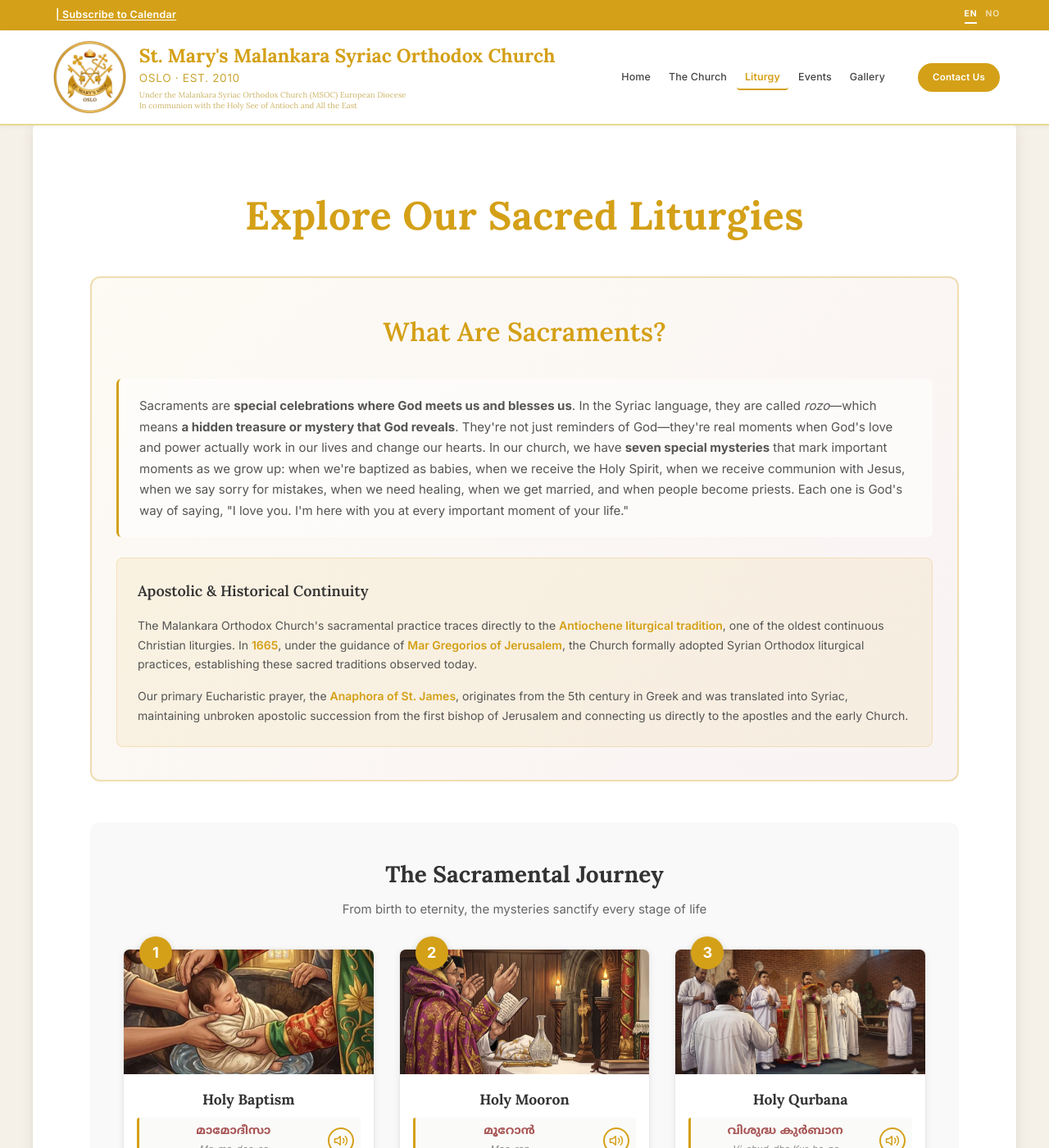
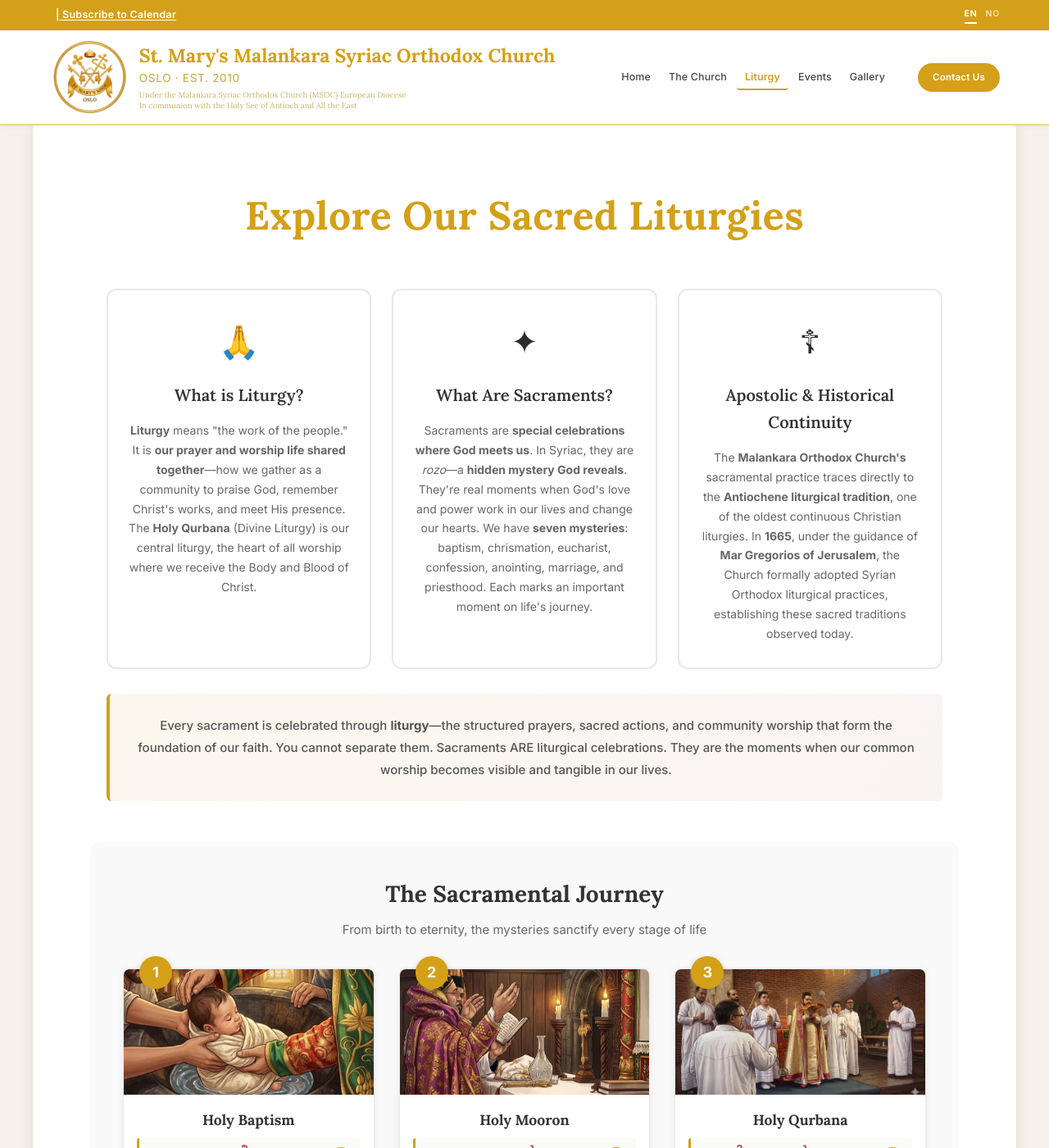
Before and after one commit to stmaryschurchnorway/stmaryschurchnorway.github.io, a Jekyll site: the page built from liturgy.md, in a window 1280 px wide and 1400 px high. Shown: the whole window at 82% size. Built offline with Jekyll 4.4.1, drawn with Linux system fonts in a browser that asks for light colours.

Commit message:
feat: reorganize liturgy foundation cards with connection statement and enhance Qurbana intro
- Restructure liturgy landing page with 3 foundation cards (What is Liturgy?, What Are Sacraments?, Apostolic & Historical Continuity) in top row
- Add full-width connection card below explaining how sacraments are celebrated through liturgy
- Move Anaphora of St. James apostolic succession text from Continuity card to Qurbana intro for better context
- Simplify Apostolic & Historical Continuity card to focus on 1665 adoption
- Update CSS grid layout for responsive design (3 cols desktop, 2 cols tablet, 1 col mobile)

Co-Authored-By: Claude Opus 4.7 (1M context) <noreply@anthropic.com>

```diff
--- a/_includes/liturgy-landing.html
+++ b/_includes/liturgy-landing.html
@@ -5,30 +5,46 @@
     <h1 class="liturgy-page-heading-title">Explore Our Sacred Liturgies</h1>
   </div>
 
-  <!-- COMPREHENSIVE SACRAMENT INTRO -->
-  <div class="liturgy-intro-frame">
-    <h2 class="liturgy-intro-frame-title">What Are Sacraments?</h2>
+  <!-- FOUNDATIONAL UNDERSTANDING - 3 CARDS + CONNECTION -->
+  <div class="liturgy-foundation-wrapper">
 
-    <div class="liturgy-intro-statement">
-      <p>Sacraments are <strong>special celebrations where God meets us and blesses us</strong>. In the Syriac language, they are called <em>rozo</em>—which means <strong>a hidden treasure or mystery that God reveals</strong>. They're not just reminders of God—they're real moments when God's love and power actually work in our lives and change our hearts. In our church, we have <strong>seven special mysteries</strong> that mark important moments as we grow up: when we're baptized as babies, when we receive the Holy Spirit, when we receive communion with Jesus, when we say sorry for mistakes, when we need healing, when we get married, and when people become priests. Each one is God's way of saying, "I love you. I'm here with you at every important moment of your life."</p>
+    <!-- Top Row: 3 Cards -->
+    <div class="liturgy-foundation-trio">
+
+      <!-- Card 1: What is Liturgy? -->
+      <div class="liturgy-foundation-card">
+        <div class="liturgy-foundation-card-icon">🙏</div>
+        <h3 class="liturgy-foundation-card-title">What is Liturgy?</h3>
+        <p class="liturgy-foundation-card-text">
+          <strong>Liturgy</strong> means "the work of the people." It is <strong>our prayer and worship life shared together</strong>—how we gather as a community to praise God, remember Christ's works, and meet His presence. The <strong>Holy Qurbana</strong> (Divine Liturgy) is our central liturgy, the heart of all worship where we receive the Body and Blood of Christ.
+        </p>
+      </div>
+
+      <!-- Card 2: What Are Sacraments? -->
+      <div class="liturgy-foundation-card">
+        <div class="liturgy-foundation-card-icon">✦</div>
+        <h3 class="liturgy-foundation-card-title">What Are Sacraments?</h3>
+        <p class="liturgy-foundation-card-text">
+          Sacraments are <strong>special celebrations where God meets us</strong>. In Syriac, they are <em>rozo</em>—a <strong>hidden mystery God reveals</strong>. They're real moments when God's love and power work in our lives and change our hearts. We have <strong>seven mysteries</strong>: baptism, chrismation, eucharist, confession, anointing, marriage, and priesthood. Each marks an important moment on life's journey.
+        </p>
+      </div>
+
+      <!-- Card 3: Apostolic & Historical Continuity -->
+      <div class="liturgy-foundation-card">
+        <div class="liturgy-foundation-card-icon">☦</div>
+        <h3 class="liturgy-foundation-card-title">Apostolic & Historical Continuity</h3>
+        <p class="liturgy-foundation-card-text">
+          The <strong>Malankara Orthodox Church's</strong> sacramental practice traces directly to the <strong>Antiochene liturgical tradition</strong>, one of the oldest continuous Christian liturgies. In <strong>1665</strong>, under the guidance of <strong>Mar Gregorios of Jerusalem</strong>, the Church formally adopted Syrian Orthodox liturgical practices, establishing these sacred traditions observed today.
+        </p>
+      </div>
+
     </div>
 
-    <div class="liturgy-intro-historical">
-      <h4 class="liturgy-intro-historical-title">Apostolic & Historical Continuity</h4>
-      <p>
-        The Malankara Orthodox Church's sacramental practice traces directly to the
-        <strong>Antiochene liturgical tradition</strong>, one of the oldest continuous
-        Christian liturgies. In <strong>1665</strong>, under the guidance of
-        <strong>Mar Gregorios of Jerusalem</strong>, the Church formally adopted Syrian
-        Orthodox liturgical practices, establishing these sacred traditions observed today.
-      </p>
-      <p>
-        Our primary Eucharistic prayer, the <strong>Anaphora of St. James</strong>,
-        originates from the 5th century in Greek and was translated into Syriac,
-        maintaining unbroken apostolic succession from the first bishop of Jerusalem
-        and connecting us directly to the apostles and the early Church.
-      </p>
+    <!-- Bottom Row: Connection Statement -->
+    <div class="liturgy-foundation-connection-card">
+      <p>Every sacrament is celebrated through <strong>liturgy</strong>—the structured prayers, sacred actions, and community worship that form the foundation of our faith. You cannot separate them. Sacraments ARE liturgical celebrations. They are the moments when our common worship becomes visible and tangible in our lives.</p>
     </div>
+
   </div>
 
   <!-- FULL SACRAMENTAL JOURNEY - All Cards Numbered 1-7 -->
--- a/assets/css/qurbana.css
+++ b/assets/css/qurbana.css
@@ -2232,6 +2232,142 @@ h2.stage-title {
 }
 
 /* ==========================================
+   FOUNDATIONAL UNDERSTANDING - 3 VERTICAL CARDS
+   ========================================== */
+
+.liturgy-foundation-wrapper {
+  max-width: 1200px;
+  margin: 50px auto;
+  padding: 0 20px;
+}
+
+.liturgy-foundation-trio {
+  display: grid;
+  grid-template-columns: repeat(3, 1fr);
+  gap: 25px;
+  margin-bottom: 30px;
+}
+
+.liturgy-foundation-card {
+  background: white;
+  border: 2px solid #e8e8e8;
+  border-radius: 12px;
+  padding: 30px 25px;
+  text-align: center;
+  position: relative;
+  z-index: 1;
+  transition: all 0.3s ease;
+}
+
+.liturgy-foundation-card:hover {
+  border-color: #d4a017;
+  box-shadow: 0 4px 15px rgba(0, 0, 0, 0.08);
+  transform: translateY(-2px);
+}
+
+.liturgy-foundation-card-icon {
+  font-size: 40px;
+  margin-bottom: 15px;
+  display: block;
+}
+
+.liturgy-foundation-card-title {
+  font-family: 'Lora', serif;
+  font-size: 20px;
+  color: #333;
+  margin: 0 0 15px;
+  font-weight: 600;
+}
+
+.liturgy-foundation-card-text {
+  font-size: 14px;
+  line-height: 1.7;
+  color: #666;
+  margin: 0;
+}
+
+.liturgy-foundation-connection-card {
+  background: linear-gradient(135deg, rgba(212, 160, 23, 0.08), rgba(139, 30, 45, 0.05));
+  border-left: 4px solid #d4a017;
+  border-radius: 6px;
+  padding: 25px 30px;
+  text-align: center;
+}
+
+.liturgy-foundation-connection-card p {
+  font-size: 15px;
+  line-height: 1.8;
+  color: #555;
+  margin: 0;
+  font-weight: 500;
+}
+
+.liturgy-connection-statement {
+  max-width: 900px;
+  margin: 40px auto;
+  padding: 25px 30px;
+  background: linear-gradient(135deg, rgba(212, 160, 23, 0.08), rgba(139, 30, 45, 0.05));
+  border-left: 4px solid #d4a017;
+  border-radius: 6px;
+  text-align: center;
+}
+
+.liturgy-connection-statement p {
+  font-size: 15px;
+  line-height: 1.8;
+  color: #555;
+  margin: 0;
+  font-weight: 500;
+}
+
+@media (max-width: 1024px) {
+  .liturgy-foundation-trio {
+    grid-template-columns: repeat(2, 1fr);
+  }
+}
+
+@media (max-width: 768px) {
+  .liturgy-foundation-wrapper {
+    padding: 0 15px;
+  }
+
+  .liturgy-foundation-trio {
+    grid-template-columns: 1fr;
+    gap: 20px;
+    margin-bottom: 25px;
+  }
+
+  .liturgy-foundation-card {
+    padding: 25px 20px;
+  }
+
+  .liturgy-foundation-card-title {
+    font-size: 18px;
+  }
+
+  .liturgy-foundation-card-text {
+    font-size: 13px;
+  }
+
+  .liturgy-foundation-connection-card {
+    padding: 20px 20px;
+  }
+
+  .liturgy-foundation-connection-card p {
+    font-size: 14px;
+  }
+
+  .liturgy-connection-statement {
+    margin: 30px 15px;
+    padding: 20px 20px;
+  }
+
+  .liturgy-connection-statement p {
+    font-size: 14px;
+  }
+}
+
+/* ==========================================
    LITURGY INTRO FRAME (Trinity Pillars)
    ========================================== */
 
```
Also changed, not shown: qurbana.md (+2 -0 lines).
